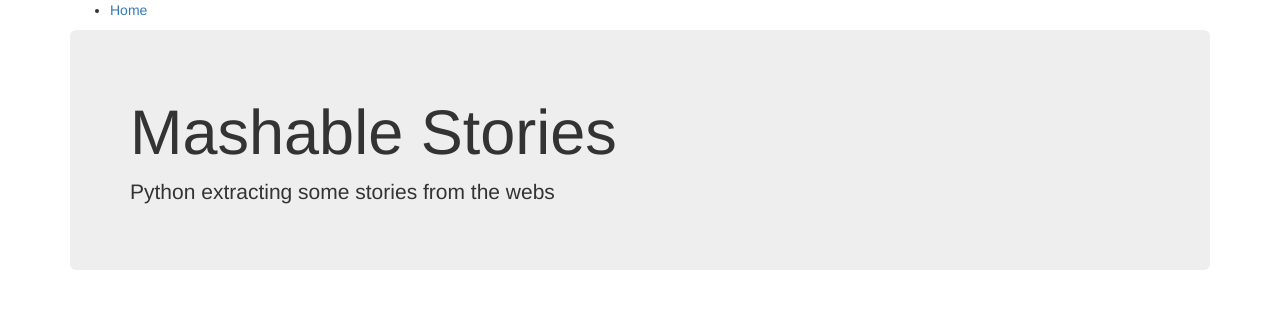
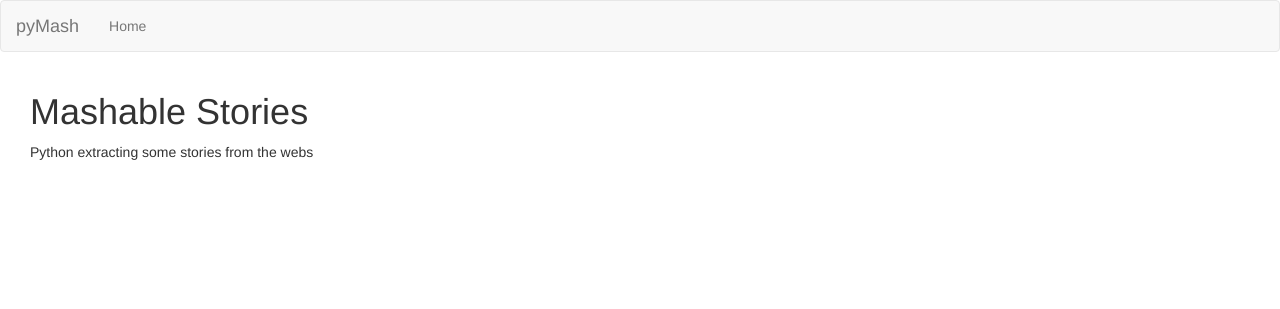
Before and after one commit to 120photo/pyMash, a Flask app: page / in a window 1280 px wide. Shown: the top 309 px of the page. Run offline with Flask 2, Linux system fonts and the light colour scheme; parts of the project's set-up code (start-up, migrations or seed data) failed here and were passed over; some libraries are stand-ins or nearby versions.

Commit message:
Visual changes to html

```diff
--- a/templates/home.html
+++ b/templates/home.html
@@ -1,6 +1,6 @@
 {%extends 'layout.html'%}
 {%block content%}
-<div class="jumbotron">
+<div class="container-fluid">
   <h1>Mashable Stories</h1>
   <p>Python extracting some stories from the webs</p>
 </div>
--- a/templates/layout.html
+++ b/templates/layout.html
@@ -11,16 +11,18 @@
     <link rel="stylesheet" href="https://maxcdn.bootstrapcdn.com/font-awesome/4.4.0/css/font-awesome.min.css">
   </head>
   <body>
+    <nav class="navbar navbar-default">
+  <div class="container-fluid">
+    <div class="navbar-header">
+      <a class="navbar-brand" href="#">pyMash</a>
+    </div>
+    <ul class="nav navbar-nav">
+      <li><a href="/">Home</a></li>
+    </ul>
+  </div>
+  </nav>
 
-    <div class="container">
-      <nav>
-        <ul class="menu">
-          <li><a href="/">Home</a></li>
-        </ul>
-      </nav>
-    </div>
-
-    <div class="container">
+    <div class="container-fluid">
       {%block content%}
       {%endblock%}
     </div>
```
